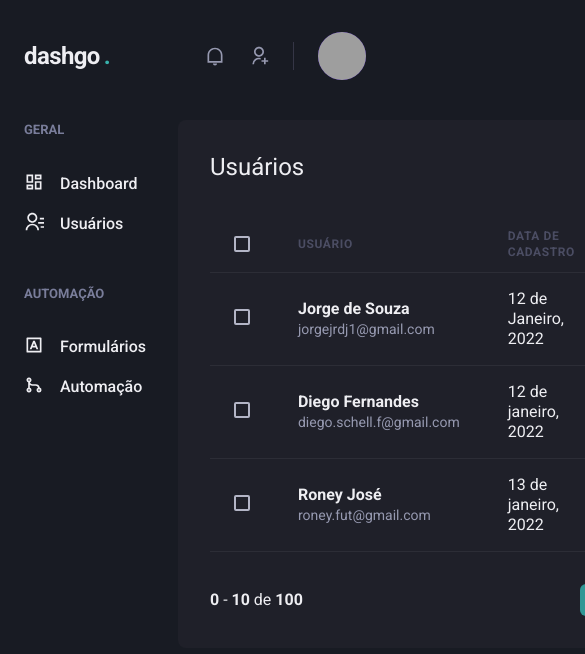
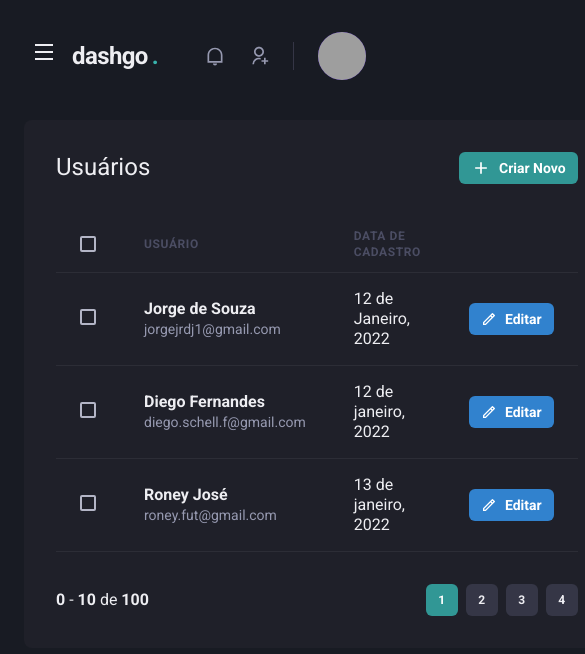
Before and after one commit to srsouzaj/dashgo, a Next.js app: page /users in a window 390 px wide. Shown: the top 654 px of the page, 585 px wide, since content can reach past the window. Built offline with nearby package versions, Linux system fonts and the light colour scheme; grey boxes are pictures that could not be loaded.

Commit message:
Sidebar Responsiva

```diff
--- a/src/components/Header/index.tsx
+++ b/src/components/Header/index.tsx
@@ -1,5 +1,6 @@
-import { Flex, Text, useBreakpointValue } from '@chakra-ui/react'
-import { truncate } from 'fs/promises';
+import { Flex, IconButton, Icon, Text, useBreakpointValue } from '@chakra-ui/react'
+import { RiMenuLine } from 'react-icons/ri';
+import { useSidebarDrawer } from '../../contexts/SideDrawerContext';
 import Logo from './Logo';
 import NotificationsNav from './NotificationsNav';
 import Profile from './Profile';
@@ -7,6 +8,8 @@
 
 
 export default function Header() {
+
+    const {onOpen} = useSidebarDrawer()
 
     const isWideVersion = useBreakpointValue({
         base: false,
@@ -23,6 +26,20 @@
             px="6"
             align="center"
         >
+
+            {!isWideVersion && (
+                <IconButton
+                aria-label='Open navigation'
+                icon={<Icon as={RiMenuLine} />}
+                fontSize="24"
+                variant="unstyled"
+                onClick={onOpen}
+                mr="2"
+                >
+
+                </IconButton>
+            )}
+
             <Logo />
 
             {isWideVersion &&
--- /dev/null
+++ b/src/components/Sidebar/SidebarNav.tsx
@@ -0,0 +1,21 @@
+import { Stack } from "@chakra-ui/react";
+import { RiContactsLine, RiDashboardLine, RiGitMergeLine, RiInputMethodLine } from "react-icons/ri";
+import NavLink from "./NavLink";
+import NavSection from "./NavSection";
+
+export function SidebarNav() {
+    return (
+    <Stack spacing='12' align='flex-start'>
+        <NavSection title="GERAL">
+            <NavLink icon={RiDashboardLine}>Dashboard</NavLink>
+            <NavLink icon={RiContactsLine}>Usuários</NavLink>
+        </NavSection>
+
+        <NavSection title="AUTOMAÇÃO">
+            <NavLink icon={RiInputMethodLine}>Formulários</NavLink>
+            <NavLink icon={RiGitMergeLine}>Automação</NavLink>
+        </NavSection>
+
+    </Stack>
+    )
+}
--- a/src/components/Sidebar/index.tsx
+++ b/src/components/Sidebar/index.tsx
@@ -1,23 +1,36 @@
-import { Box, Stack, Text, Link, Icon } from "@chakra-ui/react";
-import { RiContactsLine, RiDashboardLine, RiGitMergeLine, RiInputMethodLine } from "react-icons/ri";
-import NavLink from "./NavLink";
-import NavSection from "./NavSection";
+import { Box, Drawer, DrawerBody, DrawerCloseButton, DrawerContent, DrawerHeader, DrawerOverlay, useBreakpointValue } from "@chakra-ui/react";
+import { useSidebarDrawer } from "../../contexts/SideDrawerContext";
+import { SidebarNav } from "./SidebarNav";
 
 export default function Sidebar() {
+  const {isOpen, onClose} = useSidebarDrawer()
+
+  const isDrawerSidebar = useBreakpointValue({
+    base: true,
+    lg: false,
+  })
+
+  if (isDrawerSidebar) {
+    return (
+      <Drawer isOpen={isOpen} placement="left" onClose={onClose}>
+        <DrawerOverlay>
+          <DrawerContent bg="gray.800" p="4">
+            <DrawerCloseButton mt="6" />
+            <DrawerHeader>Navegação</DrawerHeader>
+
+            <DrawerBody>
+              <SidebarNav />
+            </DrawerBody>
+
+          </DrawerContent>
+        </DrawerOverlay>
+      </Drawer>
+    )
+  }
+
   return (
     <Box as='aside' w='64' mr='8'>
-      <Stack spacing='12' align='flex-start'>
-        <NavSection title="GERAL">
-          <NavLink icon={RiDashboardLine}>Dashboard</NavLink>
-          <NavLink icon={RiContactsLine}>Usuários</NavLink>
-        </NavSection>
-
-        <NavSection title="AUTOMAÇÃO">
-          <NavLink icon={RiInputMethodLine}>Formulários</NavLink>
-          <NavLink icon={RiGitMergeLine}>Automação</NavLink>
-        </NavSection>
-
-      </Stack>
+      <SidebarNav />
     </Box>
   )
 }
--- /dev/null
+++ b/src/contexts/SideDrawerContext.tsx
@@ -0,0 +1,28 @@
+import { createContext, ReactNode, useContext, useEffect } from 'react';
+import { useDisclosure, UseDisclosureReturn } from '@chakra-ui/react';
+import { useRouter } from 'next/router';
+
+interface SidebarDrawerProviderProps {
+  children: ReactNode;
+}
+
+type SidebarDrawerContextData = UseDisclosureReturn;
+
+const SidebarDrawerContext = createContext({} as SidebarDrawerContextData);
+
+export function SidebarDrawerProvider({ children }: SidebarDrawerProviderProps) {
+  const disclosure = useDisclosure()
+  const router = useRouter()
+
+  useEffect(() => {
+    disclosure.onClose()
+  }, [router.asPath])
+
+  return (
+    <SidebarDrawerContext.Provider value={disclosure}>
+      {children}
+    </SidebarDrawerContext.Provider>
+  )
+}
+
+export const useSidebarDrawer = () => useContext(SidebarDrawerContext);
--- a/src/pages/_app.tsx
+++ b/src/pages/_app.tsx
@@ -1,12 +1,15 @@
 import { AppProps } from 'next/app';
 import { ChakraProvider } from '@chakra-ui/react';
 import { theme } from '../styles/theme';
+import { SidebarDrawerProvider } from '../contexts/SideDrawerContext';
 
 function MyApp({ Component, pageProps }: AppProps) {
   return (
     <ChakraProvider theme={theme}>
-  <Component {...pageProps} />
-  </ChakraProvider>
+      <SidebarDrawerProvider>
+        <Component {...pageProps} />
+      </SidebarDrawerProvider>
+    </ChakraProvider>
   )
 }
 
```
